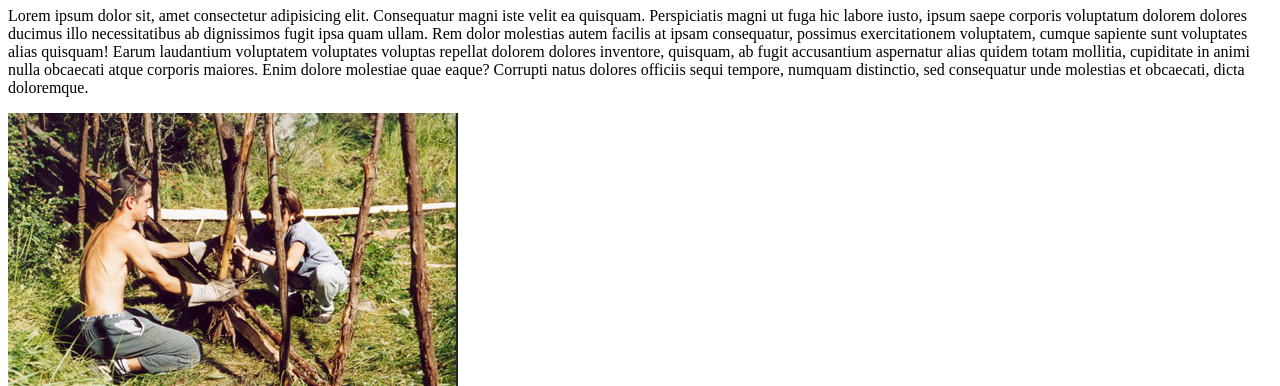
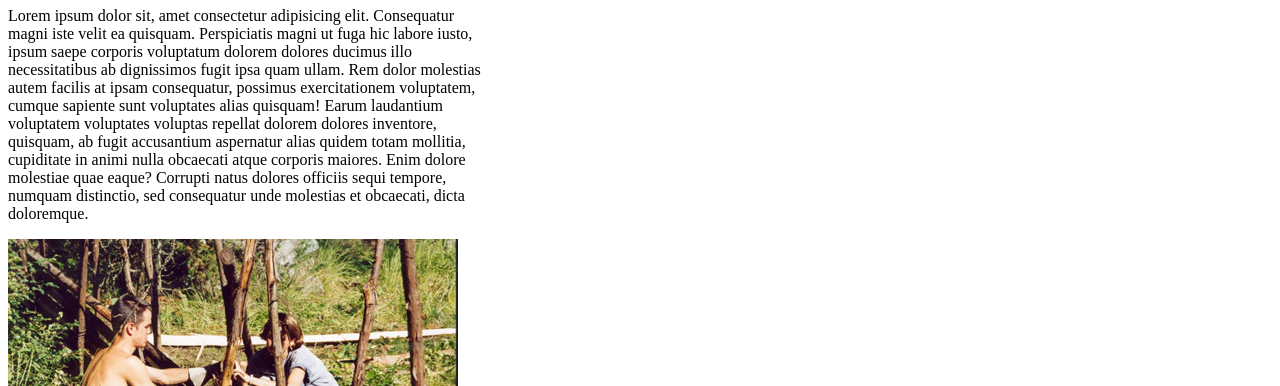
Before and after one commit to alphaone971/exercice-responsive-design, a plain HTML site: page devoir-1/exercice-3/index.html in a window 1280 px wide. Shown: the part 714-1100 px from the top of the page. Drawn offline with Linux system fonts and the light colour scheme.

Commit message:
first commit

```diff
--- a/devoir-1/exercice-3/css/style.css
+++ b/devoir-1/exercice-3/css/style.css
@@ -0,0 +1,4 @@
+.main-menu{
+    background-color: blueviolet;
+
+}
--- a/devoir-1/exercice-3/index.html
+++ b/devoir-1/exercice-3/index.html
@@ -1,15 +1,17 @@
 <!DOCTYPE html>
-<html lang="en">
+<html lang="fr">
   <head>
     <meta charset="UTF-8" />
     <meta http-equiv="X-UA-Compatible" content="IE=edge" />
     <meta name="viewport" content="width=device-width, user-scalable=no" />
     <link rel="stylesheet" href="css/style.css" />
-    <title>Document</title>
+    <title>Accueil</title>
   </head>
   <body>
+    <div class="container">
+        <header>
     <!-- menu -->
-    <img src="img/logo.jpg" alt="martin" />
+    <img src="img/logo.jpg" alt="martin"class="logo"/>
 
     <nav class="main-menu">
       <ul>
@@ -20,61 +22,62 @@
         <li><a href="">Blog</a></li>
       </ul>
     </nav>
+</header>
 
     <img src="img/01.gif" alt="logo" />
     <h1>Initiative</h1>
     <p>
-      Lorem ipsum dolor sit, amet consectetur adipisicing elit. Consequatur
-      magni iste velit ea quisquam. Perspiciatis magni ut fuga hic labore iusto,
-      ipsum saepe corporis voluptatum dolorem dolores ducimus illo
-      necessitatibus ab dignissimos fugit ipsa quam ullam. Rem dolor molestias
-      autem facilis at ipsam consequatur, possimus exercitationem voluptatem,
-      cumque sapiente sunt voluptates alias quisquam! Earum laudantium
-      voluptatem voluptates voluptas repellat dolorem dolores inventore,
-      quisquam, ab fugit accusantium aspernatur alias quidem totam mollitia,
-      cupiditate in animi nulla obcaecati atque corporis maiores. Enim dolore
-      molestiae quae eaque? Corrupti natus dolores officiis sequi tempore,
-      numquam distinctio, sed consequatur unde molestias et obcaecati, dicta
+      Lorem ipsum dolor sit, amet consectetur adipisicing elit. Consequatur <br>
+      magni iste velit ea quisquam. Perspiciatis magni ut fuga hic labore iusto,<br>
+      ipsum saepe corporis voluptatum dolorem dolores ducimus illo <br>
+      necessitatibus ab dignissimos fugit ipsa quam ullam. Rem dolor molestias <br>
+      autem facilis at ipsam consequatur, possimus exercitationem voluptatem, <br>
+      cumque sapiente sunt voluptates alias quisquam! Earum laudantium <br>
+      voluptatem voluptates voluptas repellat dolorem dolores inventore, <br>
+      quisquam, ab fugit accusantium aspernatur alias quidem totam mollitia,<br>
+      cupiditate in animi nulla obcaecati atque corporis maiores. Enim dolore <br>
+      molestiae quae eaque? Corrupti natus dolores officiis sequi tempore, <br>
+      numquam distinctio, sed consequatur unde molestias et obcaecati, dicta <br>
       doloremque.
     </p>
 
     <img src="img/02.jpeg" alt="gens" />
     <h1>Performance</h1>
     <p>
-      Lorem ipsum dolor sit amet consectetur, adipisicing elit. Ipsum illum
-      quasi maxime voluptatibus quaerat labore facilis adipisci, iusto
-      explicabo, magni dicta placeat. Itaque ea et, officia laudantium, nulla
-      harum minima ipsum esse consequuntur reprehenderit temporibus magni culpa,
-      vel ad earum nemo reiciendis architecto velit magnam quidem. Libero fugiat
-      possimus cupiditate excepturi iste aperiam, itaque magnam adipisci modi
-      autem, ea asperiores inventore assumenda ad. Maiores corrupti beatae autem
-      minus saepe error rem suscipit ipsum sequi quas quidem cumque modi odio,
-      molestiae id debitis! Recusandae harum quia asperiores ad repellat, eum
-      aspernatur quos impedit illum non cupiditate dolore vero eaque nemo odio!
+      Lorem ipsum dolor sit amet consectetur, adipisicing elit. Ipsum illum <br>
+      quasi maxime voluptatibus quaerat labore facilis adipisci, iusto <br>
+      explicabo, magni dicta placeat. Itaque ea et, officia laudantium, nulla <br>
+      harum minima ipsum esse consequuntur reprehenderit temporibus magni culpa,<br>
+      vel ad earum nemo reiciendis architecto velit magnam quidem. Libero fugiat <br>
+      possimus cupiditate excepturi iste aperiam, itaque magnam adipisci modi <br>
+      autem, ea asperiores inventore assumenda ad. Maiores corrupti beatae autem <br>
+      minus saepe error rem suscipit ipsum sequi quas quidem cumque modi odio,<br>
+      molestiae id debitis! Recusandae harum quia asperiores ad repellat, eum <br>
+      aspernatur quos impedit illum non cupiditate dolore vero eaque nemo odio! <br>
     </p>
 
     <img src="img/03.jpg" alt="locaux" />
     <h1>Convivialité</h1>
     <p>
-      Lorem ipsum dolor, sit amet consectetur adipisicing elit. Perspiciatis
-      possimus mollitia libero, minima, consequuntur quae odit dolorem alias
-      quibusdam maiores incidunt totam illum accusantium expedita eum provident
-      quas labore omnis veritatis corporis tenetur temporibus repudiandae
-      assumenda delectus? Quidem rerum laudantium eaque autem, in quam adipisci?
-      Porro libero accusantium dolor modi eius! Tempora aut, quaerat libero
-      dolorem eum vero omnis rem tenetur cupiditate, laudantium quasi ipsum
-      natus quis nesciunt earum enim quod sed laborum pariatur obcaecati dolore.
-      Amet quam libero voluptatem molestiae similique asperiores iure
-      consectetur dolore laboriosam laudantium obcaecati autem excepturi ab modi
-      perferendis quidem inventore, quisquam eligendi! Aut, incidunt.
+      Lorem ipsum dolor, sit amet consectetur adipisicing elit. Perspiciatis <br>
+      possimus mollitia libero, minima, consequuntur quae odit dolorem alias <br>
+      quibusdam maiores incidunt totam illum accusantium expedita eum provident <br>
+      quas labore omnis veritatis corporis tenetur temporibus repudiandae <br>
+      assumenda delectus? Quidem rerum laudantium eaque autem, in quam adipisci? <br>
+      Porro libero accusantium dolor modi eius! Tempora aut, quaerat libero <br>
+      dolorem eum vero omnis rem tenetur cupiditate, laudantium quasi ipsum <br>
+      natus quis nesciunt earum enim quod sed laborum pariatur obcaecati dolore. <br>
+      Amet quam libero voluptatem molestiae similique asperiores iure <br>
+      consectetur dolore laboriosam laudantium obcaecati autem excepturi ab modi <br>
+      perferendis quidem inventore, quisquam eligendi! Aut, incidunt. <br>
     </p>
 
-    <img src="img/velo.jpg" alt="">
-    <img src="img/livre.jpg" alt="">
-    <img src="img/téléphone.jpg" alt="">
-    <img src="img/maison-rouge.jpg" alt="">
-    <img src="img/bus.jpeg" alt="">
-    <img src="img/commercy.jpg" alt="">
+    <img src="img/velo.jpg" alt="le velo bleu">
+    <img src="img/livre.jpg" alt="le livre jaune">
+    <img src="img/téléphone.jpg" alt="le téléphone rose">
+    <img src="img/maison-rouge.jpg" alt="la maison-rouge">
+    <img src="img/bus.jpeg" alt="le bus indigo">
+    <img src="img/commercy.jpg" alt="la maison-rouge">
 
     <footer>
         <menu>
@@ -87,6 +90,6 @@
             </ul>
         </menu>
     </footer>
-
+</div>
   </body>
 </html>
```
